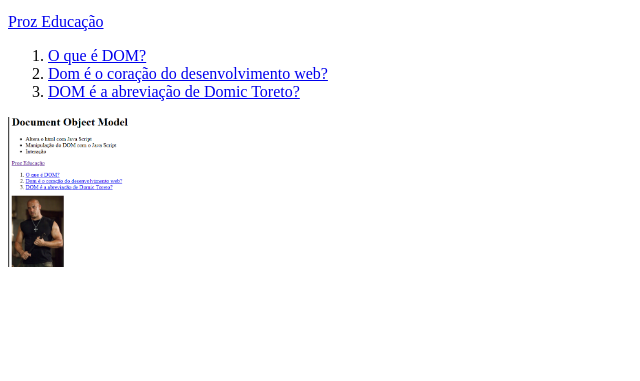
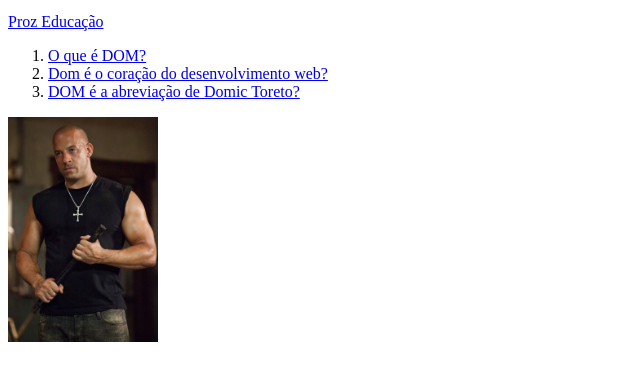
Before and after one commit to AndreFviana/desafio_DOM, a plain HTML site: page index.html in a window 1280 px wide. Shown: the part 137-518 px from the top of the page, without its empty margins (0-640 px from the left). Drawn offline with Linux system fonts and the light colour scheme.

Commit message:
style: alteração das imagens

```diff
--- a/index.html
+++ b/index.html
@@ -15,6 +15,6 @@
     <ol id="lista-ordenada">
 
     </ol>
-    <img src="./img/img-redme-1.png" alt="foto do personagem Dominic Toreto" width="150px">
+    <img src="./img/toreto.jpeg" alt="foto do personagem Dominic Toreto" width="150px">
 </body>
 </html>
```
Also changed, not shown: 1 other file.
